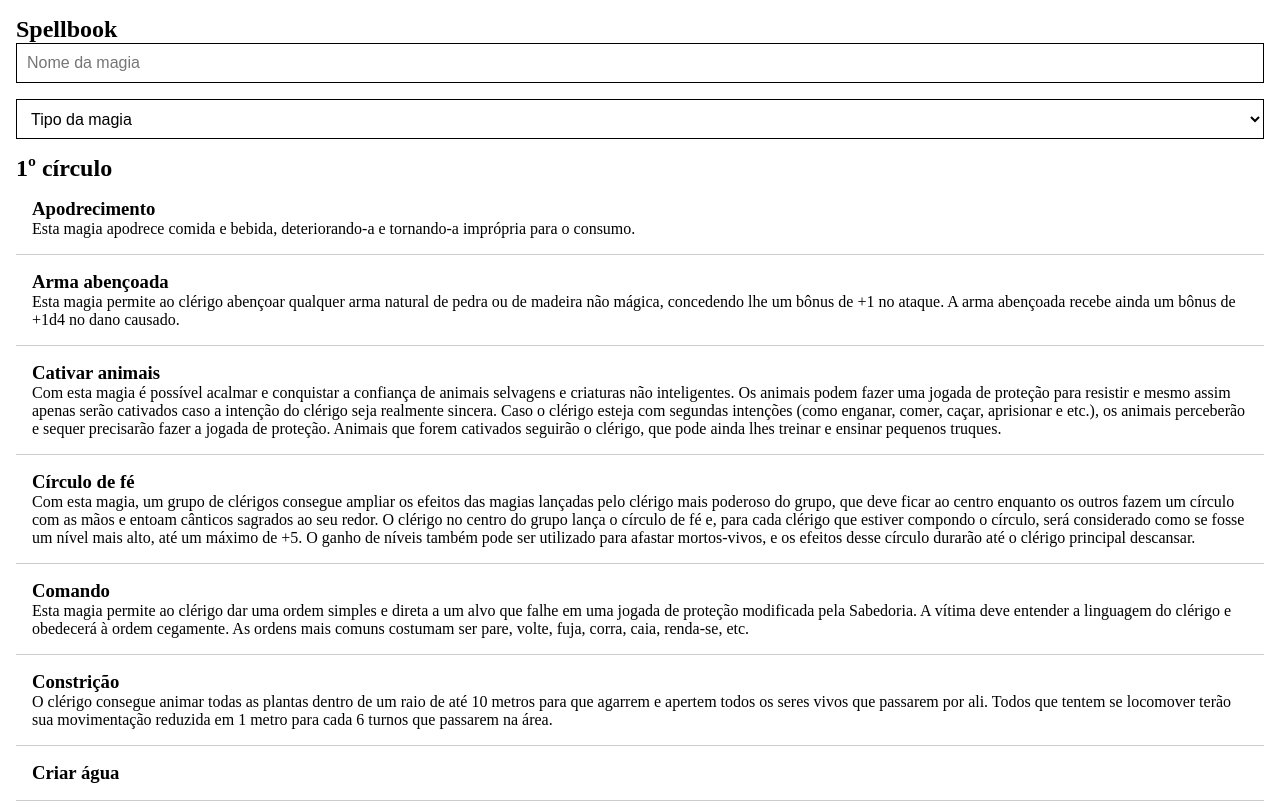
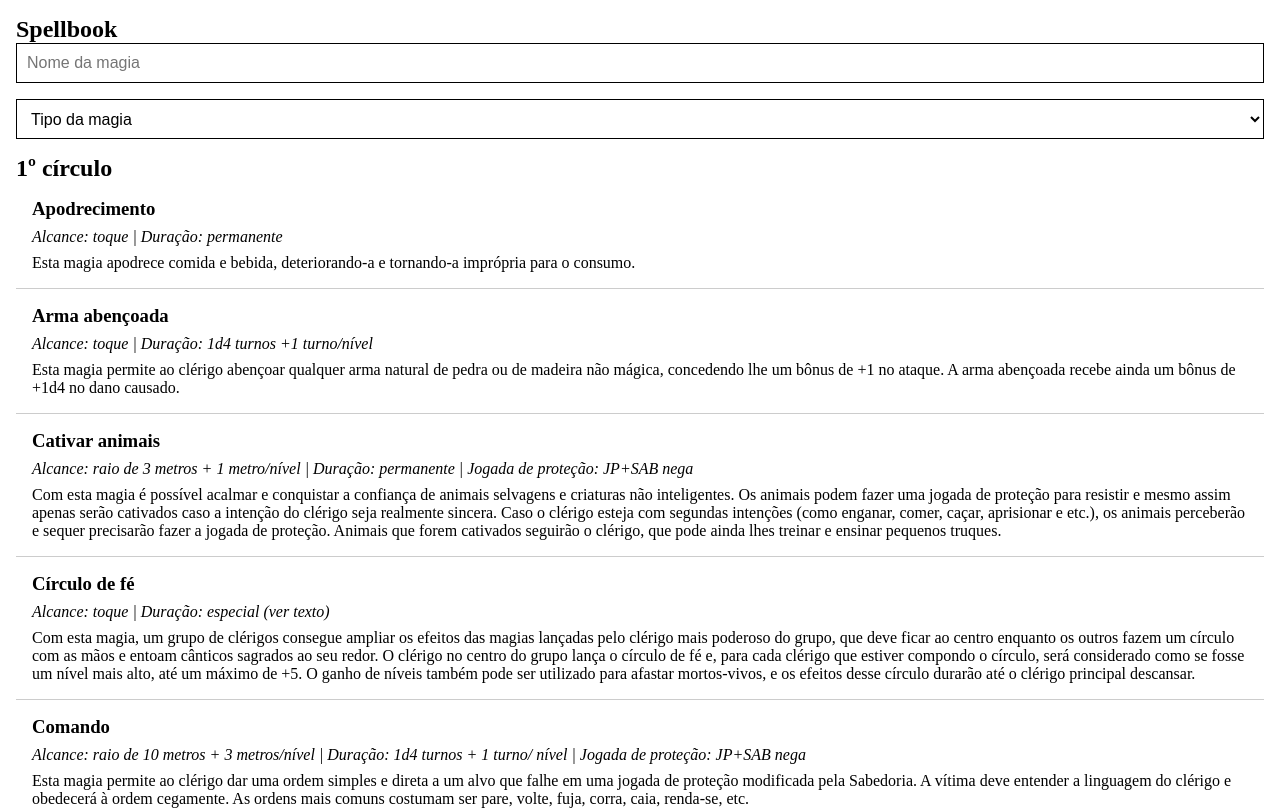
Before and after one commit to hack-and-slash/spellbook, a React (Create React App) app: page / in a window 1280 px wide. Shown: the top 810 px of the page. Built offline with nearby package versions, Linux system fonts and the light colour scheme.

Commit message:
Exibe atributos de cada magia

```diff
--- a/src/containers/Spells/SpellCard.tsx
+++ b/src/containers/Spells/SpellCard.tsx
@@ -17,6 +17,14 @@ const SpellCard = (props: SpellCardProps) => {
         `}
       >
         <h3>{props.spell.name}</h3>
+        <p
+          className={css`
+            font-style: italic;
+            margin: 8px 0;
+          `}
+        >
+          {props.spell.stats.join(' | ')}
+        </p>
         <p>{props.spell.description}</p>
       </div>
     </Fragment>
```
